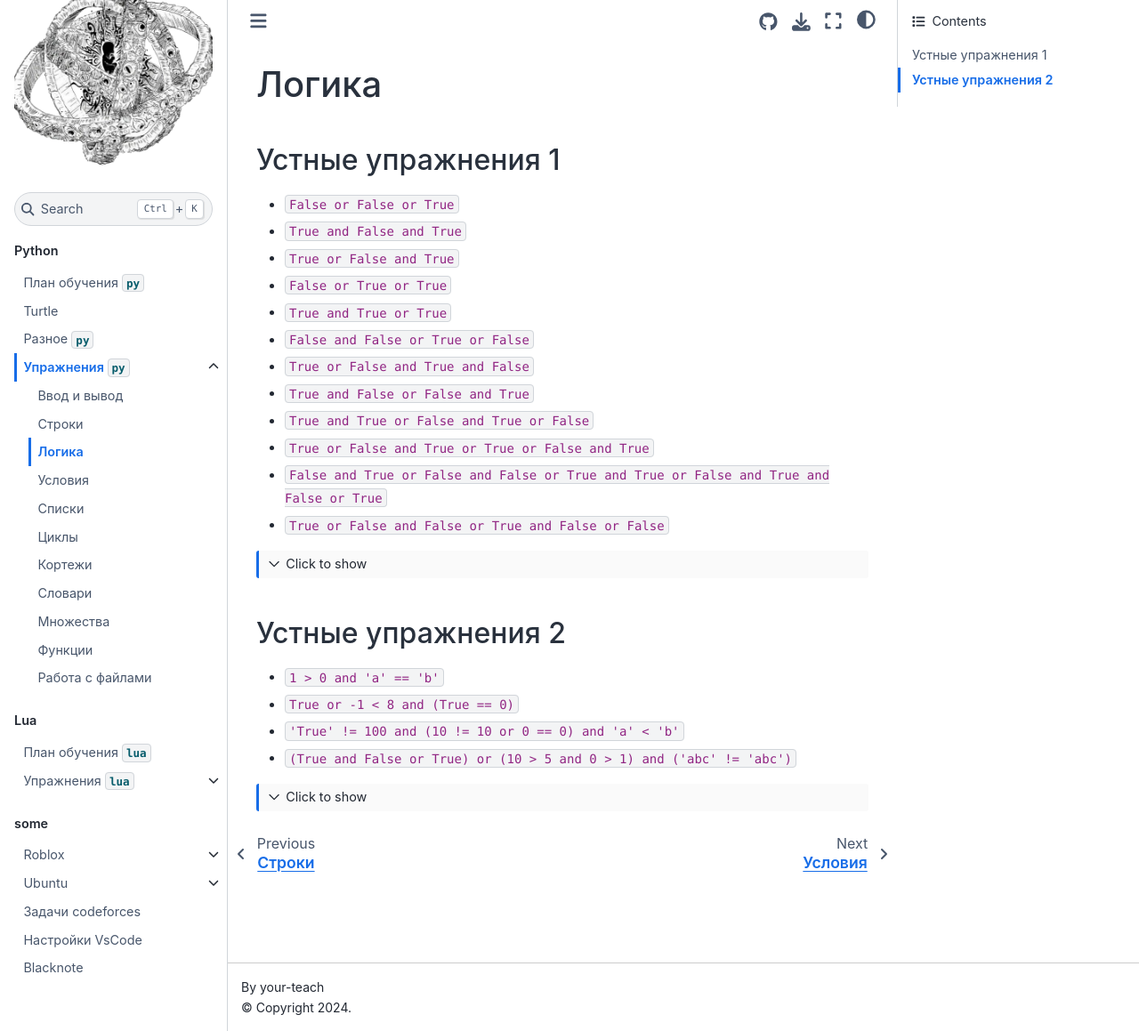
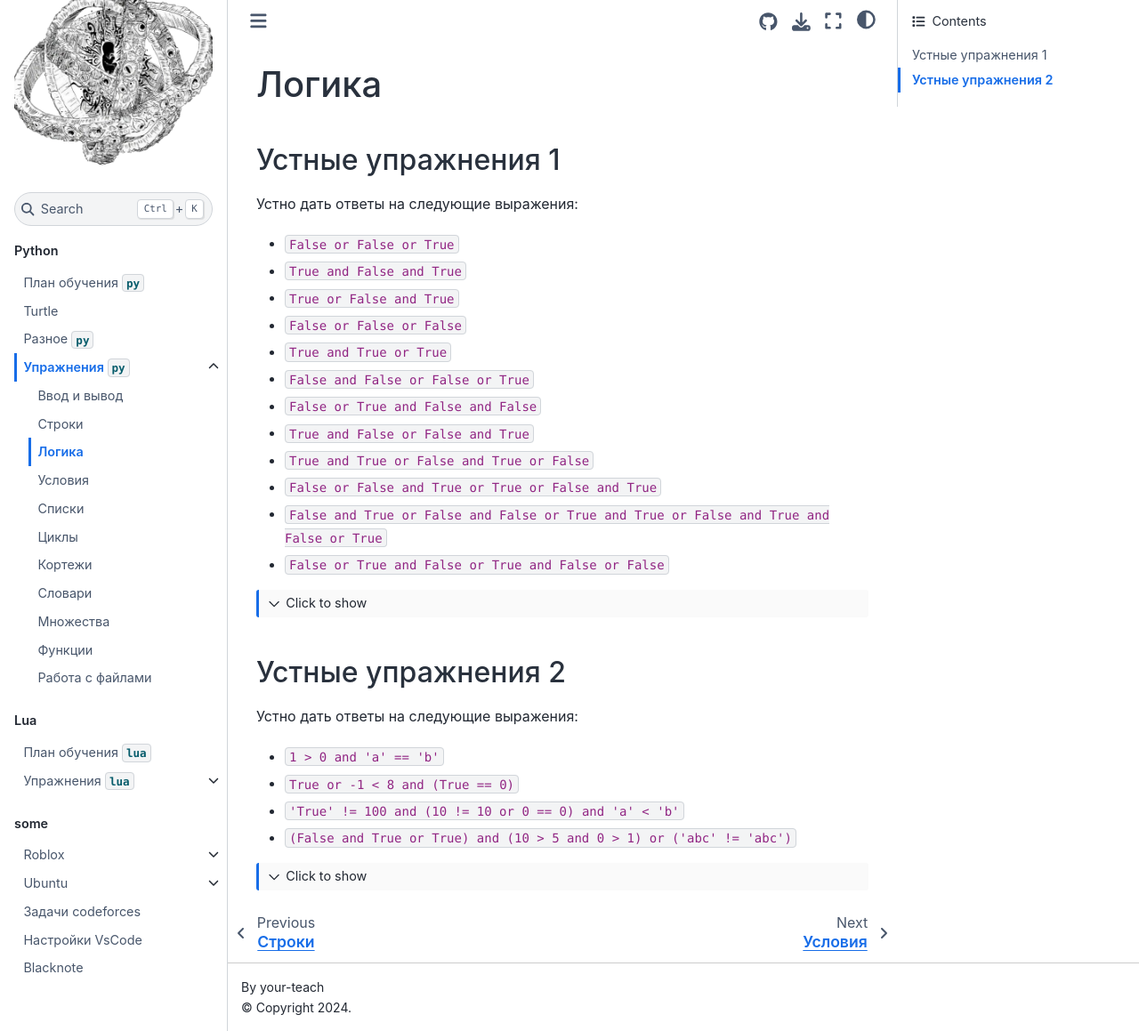
Before and after one commit to your-teach/faithpages, a Jupyter Book: the page built from tasks-python/3.boolean.md, in a window 1280 px wide and 1159 px high. Shown: the whole window at 89% size. Built offline with Jupyter Book 1.0.4 settings and Sphinx 7.4.7 and the Sphinx Book theme 1.1.4, drawn with Linux system fonts in a browser that asks for light colours.

Commit message:
fix boolean tasks

`````diff
--- a/main.py
+++ b/main.py
@@ -1,4 +1,4 @@
 print(1 > 0 and 'a' == 'b')
 print(True or -1 < 8 and (True == 0))
 print('True' != 100 and (10 != 10 or 0 == 0) and 'a' < 'b')
-print((True and False or True) or (10 > 5 and 0 > 1) and ('abc' != 'abc'))
+print((False and True or True) and (10 > 5 and 0 > 1) or ('abc' != 'abc'))
--- a/tasks-python/3.boolean.md
+++ b/tasks-python/3.boolean.md
@@ -1,47 +1,49 @@
 # Логика
 
 ## Устные упражнения 1
-
+Устно дать ответы на следующие выражения:
 - `False or False or True`
 - `True and False and True`
 - `True or False and True`
-- `False or True or True`
+- `False or False or False`
 - `True and True or True`
-- `False and False or True or False`
-- `True or False and True and False`
+- `False and False or False or True`
+- `False or True and False and False`
 - `True and False or False and True`
 - `True and True or False and True or False`
-- `True or False and True or True or False and True`
+- `False or False and True or True or False and True`
 - `False and True or False and False or True and True or False and True and False or True`
-- `True or False and False or True and False or False`
+- `False or True and False or True and False or False`
 
 ````{toggle}
-`True
+`
+True
+False
+True
+False
+True
+True
+False
 False
 True
 True
 True
-True
-True
 False
-True
-True
-True
-True `
+`
 ````
 
 ## Устные упражнения 2
-
+Устно дать ответы на следующие выражения:
 - `1 > 0 and 'a' == 'b'`
 - `True or -1 < 8 and (True == 0)`
 - `'True' != 100 and (10 != 10 or 0 == 0) and 'a' < 'b'`
-- `(True and False or True) or (10 > 5 and 0 > 1) and ('abc' != 'abc')`
+- `(False and True or True) and (10 > 5 and 0 > 1) or ('abc' != 'abc')`
 
 ````{toggle}
 `
 False
 True
 True
-True
+False
 `
 ````
`````
Also changed, not shown: tasks-lua/3.boolean.md (+19 -16 lines), 1 other file.
